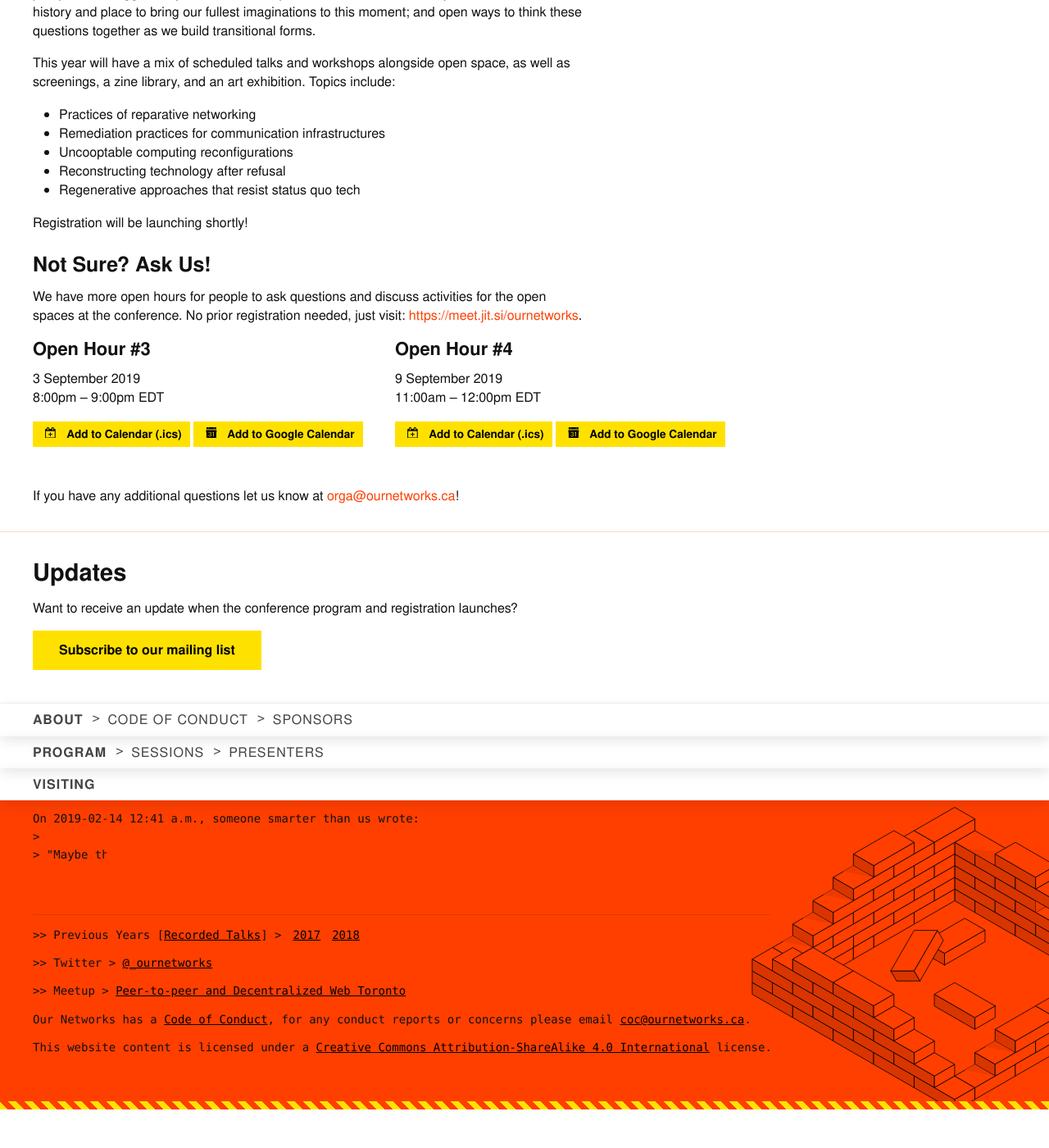
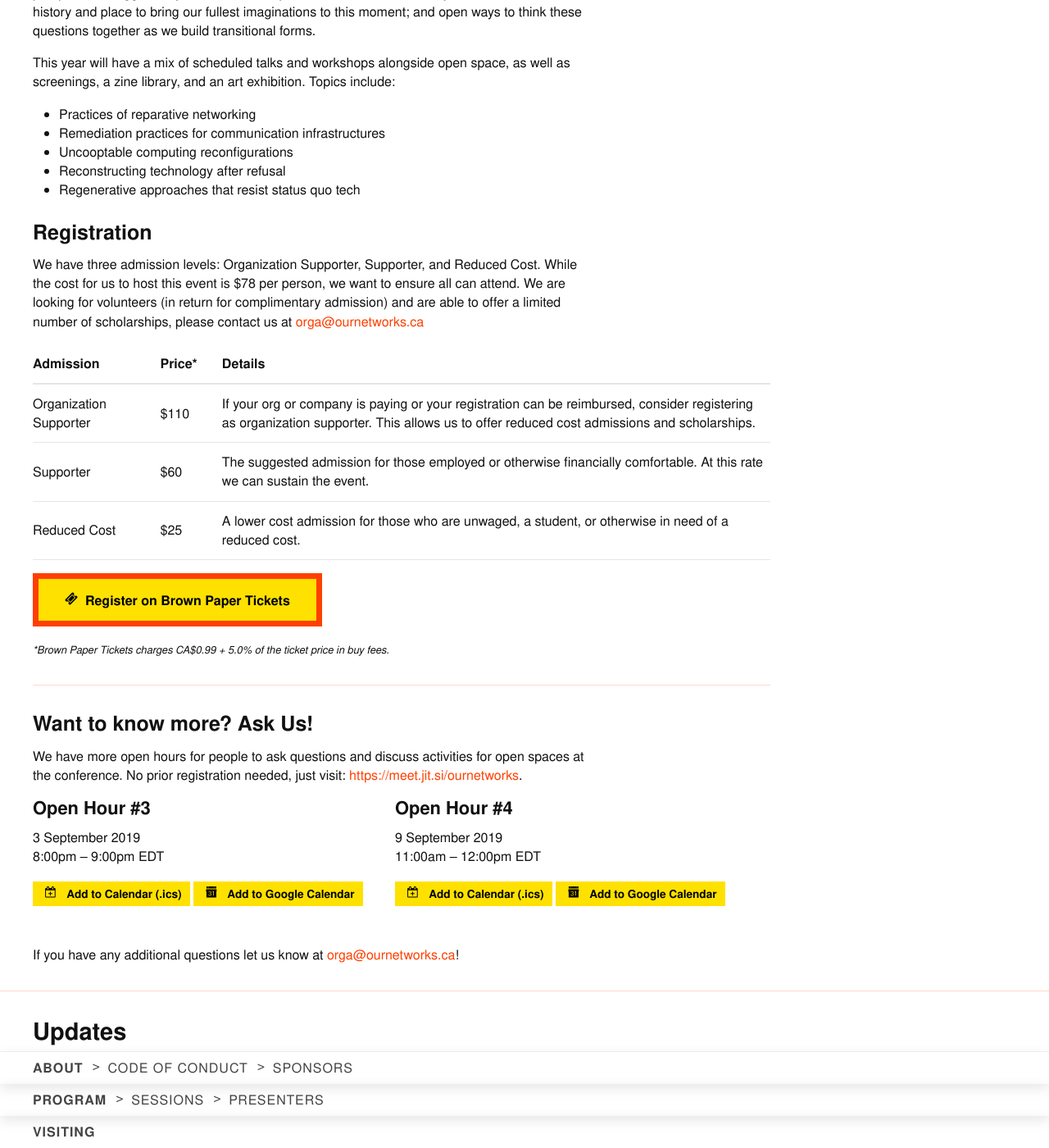
Before and after one commit to ournetworks/ournetworks.ca, a Jekyll site: the page built from index.md, in a window 1280 px wide and 1400 px high, scrolled down 813 px. Shown: the whole window at 82% size. Built offline with Jekyll 4.4.1, drawn with Linux system fonts in a browser that asks for light colours; before the commit the page ends 2166 px from its top, so only the background shows below that; some of the changed text lies outside the part shown.

Commit message:
add registration info to home

```diff
--- a/index.md
+++ b/index.md
@@ -19,11 +19,25 @@ This year will have a mix of scheduled talks and workshops alongside open space,
 - Reconstructing technology after refusal
 - Regenerative approaches that resist status quo tech
 
-Registration will be launching shortly!
+### Registration
 
-### Not Sure? Ask Us!
+We have three admission levels: Organization Supporter, Supporter, and Reduced Cost. While the cost for us to host this event is $78 per person, we want to ensure all can attend. We are looking for volunteers (in return for complimentary admission) and are able to offer a limited number of scholarships, please contact us at [{{ site.email }}](mailto:{{ site.email }})
 
-We have more open hours for people to ask questions and discuss activities for the open spaces at the conference. No prior registration needed, just visit: [https://meet.jit.si/ournetworks](https://meet.jit.si/ournetworks).
+| Admission              | Price* | Details |
+|:-----------------------|:------|:--------|
+| Organization Supporter | $110 | If your org or company is paying or your registration can be reimbursed, consider registering as organization supporter. This allows us to offer reduced cost admissions and scholarships. |
+| Supporter              | $60 | The suggested admission for those employed or otherwise financially comfortable. At this rate we can sustain the event. |
+| Reduced Cost           | $25 | A lower cost admission for those who are unwaged, a student, or otherwise in need of a reduced cost. |
+
+<a class="button button-primary" href="https://www.brownpapertickets.com/event/4308694">{% include icons/ticket.svg %}&nbsp;&nbsp;Register on Brown Paper Tickets</a>
+
+<small><em>*Brown Paper Tickets charges CA$0.99 + 5.0% of the ticket price in buy fees.</em></small>
+
+***
+
+### Want to know more? Ask Us!
+
+We have more open hours for people to ask questions and discuss activities for open spaces at the conference. No prior registration needed, just visit: [https://meet.jit.si/ournetworks](https://meet.jit.si/ournetworks).
 
 <!-- Call section -->
 <section class="sections events-grid flex flex-wrap">
```
